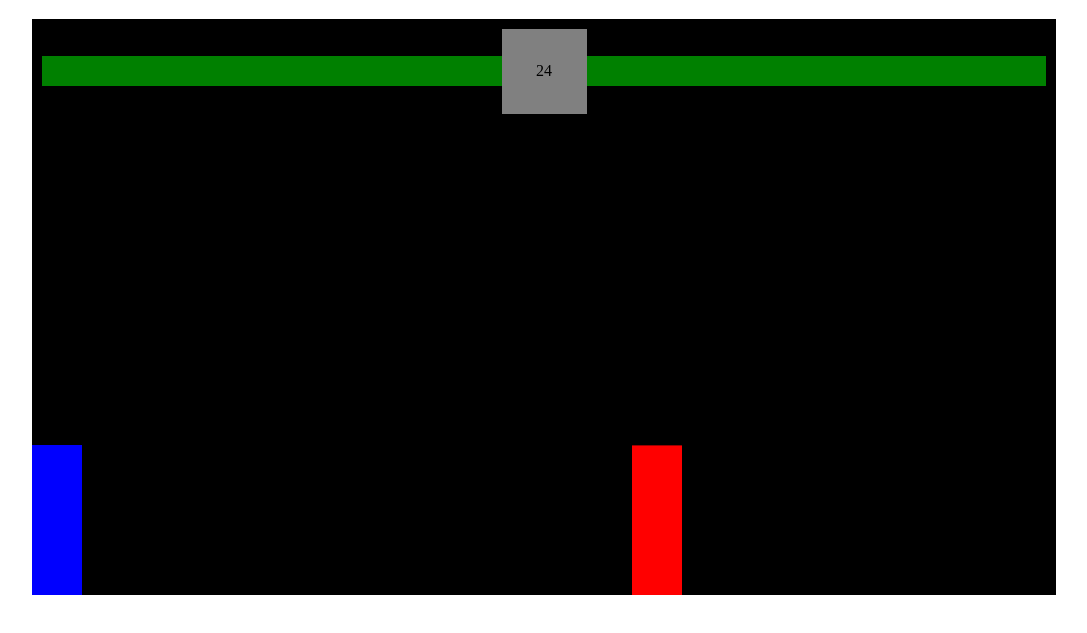
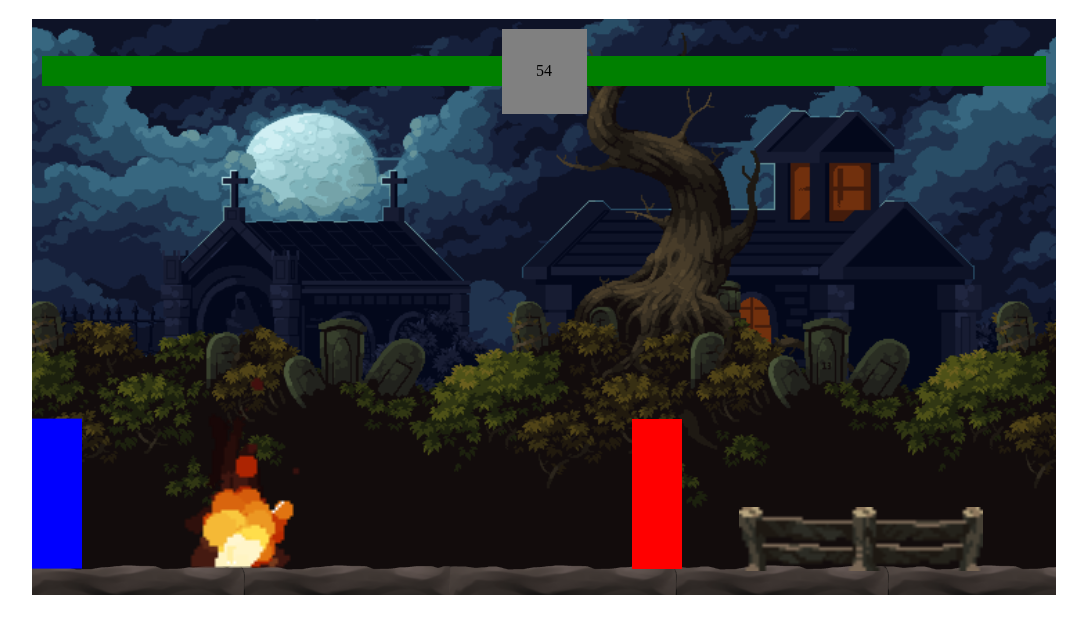
Before and after one commit to Suuu91/simple-fight-game, a plain HTML site: page index.html in a window 1280 px wide. Shown: the part 69-702 px from the top of the page, without its empty margins (96-1183 px from the left). Drawn offline with Linux system fonts and the light colour scheme.

Commit message:
background animate & split file by categories

```diff
--- /dev/null
+++ b/components/classes.js
@@ -0,0 +1,97 @@
+// class for sprite and animation
+class Sprite {
+  constructor ({position, imageSrc, scale=1, framesMax=1, frameTimeGap}) {
+    this.position = position
+    this.width = 50
+    this.height = 150
+    this.image = new Image() //load the img before using
+    this.image.src = imageSrc
+    this.scale = scale
+    this.framesMax = framesMax
+    this.currentFrame = 0 // current frame for animation, increase to animate
+    this.frameTimeGap = frameTimeGap
+    this.framesAnimated = 0
+  };
+
+  draw() {
+    context.drawImage(
+      this.image,
+      // crop location
+      (this.image.width / this.framesMax) * this.currentFrame, // x-coord
+      0, // y-coord
+      this.image.width / this.framesMax,
+      this.image.height,
+
+      this.position.x,
+      this.position.y,
+      (this.image.width / this.framesMax) * this.scale,
+      this.image.height * this.scale
+    )
+  }
+
+  update() {
+    this.draw()
+    this.framesAnimated++
+    if (this.framesAnimated % this.frameTimeGap === 0) {
+      if (this.currentFrame < this.framesMax -1 ) {
+        this.currentFrame ++
+      } else {
+        this.currentFrame = 0
+      }
+    }
+  }
+};
+
+// class for characters
+class Character {
+  constructor ({position, velocity, color, offset}) {
+    this.position = position
+    this.velocity = velocity
+    this.width = 50
+    this.height = 150
+    this.lastKey
+    this.color = color
+    this.hitBox = {
+      position: {
+        x: this.position.x,
+        y: this.position.y
+      },
+      width: 100,
+      height: 50,
+      offset
+    }
+    this.isAttacking
+    this.health = 100
+  };
+
+  draw() {
+    context.fillStyle = this.color // fill rectangle with color
+    context.fillRect(this.position.x, this.position.y, this.width, this.height) // create character rectangle
+
+    // hit box
+    if (this.isAttacking) {
+      context.fillStyle = `green`
+      context.fillRect (this.hitBox.position.x, this.hitBox.position.y, this.hitBox.width, this.hitBox.height)
+    }
+  }
+
+  update() {
+    this.draw()
+    this.hitBox.position.x = this.position.x + this.hitBox.offset.x //ensure hitbox-x goes with character
+    this.hitBox.position.y = this.position.y ////ensure hitbox-y goes with character
+    this.position.x += this.velocity.x
+    this.position.y += this.velocity.y
+    if (this.position.y + this.height + this.velocity.y >= canvas.height - 26.5) {// character reach the bottom
+      this.velocity.y = 0
+    } else {
+      this.velocity.y += gravity // apply gravity to y-velocity if in air
+    }
+  }
+
+  attack() {
+    this.isAttacking = true
+    setTimeout(() => {
+      this.isAttacking = false
+    }, 100)
+  }
+};
--- /dev/null
+++ b/components/utilities.js
@@ -0,0 +1,35 @@
+const rectCollision = ({rect1, rect2}) => {
+  return (
+    rect1.hitBox.position.x + rect1.hitBox.width >= rect2.position.x &&
+      rect1.hitBox.position.x <= rect2.position.x + rect2.width &&
+      rect1.hitBox.position.y + rect1.hitBox.height >= rect2.position.y &&
+      rect1.hitBox.position.y <= rect2.position.y + rect2.height &&
+      rect1.isAttacking
+  )
+}
+
+// determine victory
+const determineWin = ({player, enemy, timeoutId}) => {
+  clearTimeout(timeoutId)
+  document.querySelector(`#result`).style.display = "flex"
+  if (player.health === enemy.health) {
+      document.querySelector(`#result`).innerHTML = "Tie"
+    } else if (player.health > enemy.health) {
+      document.querySelector(`#result`).innerHTML = "Player 1 Win"
+    } else if (enemy.health > player.health) {
+      document.querySelector(`#result`).innerHTML = "Player 2 Win"
+    }
+}
+
+// timer functionality
+let timer = 60
+let timeoutId
+const decreaseTimer = () => {
+  if (timer > 0) {
+    timer--
+    document.querySelector(`#timer`).innerHTML = timer
+    timeoutId = setTimeout(decreaseTimer, 1000)
+  } else if (timer === 0){
+    determineWin({player, enemy, timeoutId})
+  }
+}
--- a/index.html
+++ b/index.html
@@ -30,6 +30,8 @@
       <div id="result">result</div>
       <canvas></canvas>
     </section>
+    <script src="components/utilities.js"></script>
+    <script src="components/classes.js"></script>
     <script src="index.js"></script>
   </body>
 </html>
--- a/index.js
+++ b/index.js
@@ -5,60 +5,26 @@ canvas.height = 576;
 
 const gravity = 0.6 // gravity to be added to characters' y velocity
 
-class Sprite {
-  constructor ({position, velocity, color, offset}) {
-    this.position = position
-    this.velocity = velocity
-    this.width = 50
-    this.height = 150
-    this.lastKey
-    this.color = color
-    this.hitBox = {
-      position: {
-        x: this.position.x,
-        y: this.position.y
-      },
-      width: 100,
-      height: 50,
-      offset
-    }
-    this.isAttacking
-    this.health = 100
-  };
+const background = new Sprite({
+  position: {
+    x:0,
+    y:0
+  },
+  imageSrc: `./assets/forest.png`
+})
 
-  draw() {
-    context.fillStyle = this.color // fill rectangle with color
-    context.fillRect(this.position.x, this.position.y, this.width, this.height) // create character rectangle
+const fire = new Sprite({
+  position: {
+    x:60,
+    y:260
+  },
+  imageSrc: `./assets/fire.png`,
+  scale: 3,
+  framesMax: 4,
+  frameTimeGap: 20
+})
 
-    // hit box
-    if (this.isAttacking) {
-      context.fillStyle = `green`
-      context.fillRect (this.hitBox.position.x, this.hitBox.position.y, this.hitBox.width, this.hitBox.height)
-    }
-  }
-
-  update() {
-    this.draw()
-    this.hitBox.position.x = this.position.x + this.hitBox.offset.x //ensure hitbox-x goes with character
-    this.hitBox.position.y = this.position.y ////ensure hitbox-y goes with character
-    this.position.x += this.velocity.x
-    this.position.y += this.velocity.y
-    if (this.position.y + this.height + this.velocity.y >= canvas.height) {// character reach the bottom
-      this.velocity.y = 0
-    } else {
-      this.velocity.y += gravity // apply gravity to y-velocity if in air
-    }
-  }
-
-  attack() {
-    this.isAttacking = true
-    setTimeout(() => {
-      this.isAttacking = false
-    }, 100)
-  }
-};
-
-const player = new Sprite({
+const player = new Character({
   position:{
     x: 0,
     y: 0
@@ -74,7 +40,7 @@ const player = new Sprite({
   }
 });
 
-const enemy = new Sprite({
+const enemy = new Character({
   position:{
     x: 600,
     y: 100
@@ -97,47 +63,14 @@ const keys = {
   ArrowRight: {pressed: false},
 };
 
-const rectCollision = ({rect1, rect2}) => {
-  return (
-    rect1.hitBox.position.x + rect1.hitBox.width >= rect2.position.x &&
-      rect1.hitBox.position.x <= rect2.position.x + rect2.width &&
-      rect1.hitBox.position.y + rect1.hitBox.height >= rect2.position.y &&
-      rect1.hitBox.position.y <= rect2.position.y + rect2.height &&
-      rect1.isAttacking
-  )
-}
-
-// determine victory
-const determineWin = (timeoutId) => {
-  clearTimeout(timeoutId)
-  document.querySelector(`#result`).style.display = "flex"
-  if (player.health === enemy.health) {
-      document.querySelector(`#result`).innerHTML = "Tie"
-    } else if (player.health > enemy.health) {
-      document.querySelector(`#result`).innerHTML = "Player 1 Win"
-    } else if (enemy.health > player.health) {
-      document.querySelector(`#result`).innerHTML = "Player 2 Win"
-    }
-}
-
-// timer functionality
-let timer = 30
-let timeoutId
-const decreaseTimer = () => {
-  if (timer > 0) {
-    timer--
-    document.querySelector(`#timer`).innerHTML = timer
-    timeoutId = setTimeout(decreaseTimer, 1000)
-  } else if (timer === 0){
-    determineWin(timeoutId)
-  }
-}
 decreaseTimer()
 
 const animate = () => {
   window.requestAnimationFrame(animate)
   context.fillStyle = `black` //background color
   context.fillRect(0, 0, canvas.width, canvas.height) //form background
+  background.update() // background sprite
+  fire.update()
   player.update() // player character
   enemy.update() // enemy character
 
@@ -173,7 +106,7 @@ const animate = () => {
 
   // end game by eliminating opponent
   if (player.health <= 0 || enemy.health <= 0) {
-    determineWin(timeoutId)
+    determineWin({player, enemy, timeoutId})
   }
 }
 animate();
```
Also changed, not shown: assets/Knight/Attack.png (added), assets/Knight/Dead.png (added), assets/Knight/Defend.png (added), assets/Knight/Hurt.png (added), assets/Knight/Idle.png (added), assets/Knight/Jump.png (added), assets/Knight/Protect.png (added), assets/Knight/Run+Attack.png (added), assets/Knight/Run.png (added), assets/Knight/Walk.png (added), assets/fire.png (added), assets/forest.png (added), assets/samurai/ATTACK 1.png (added), assets/samurai/HURT.png (added), 2 more files.
